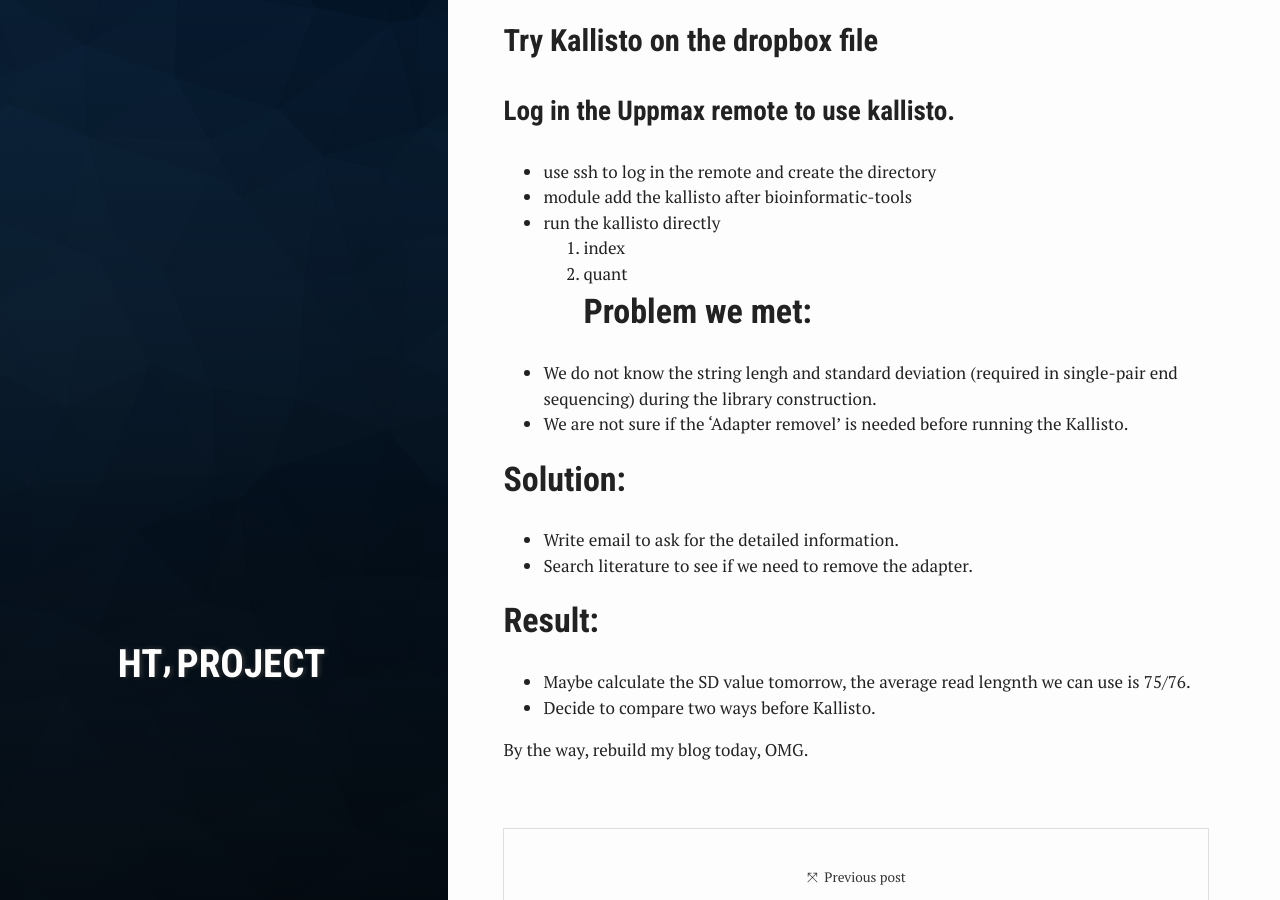
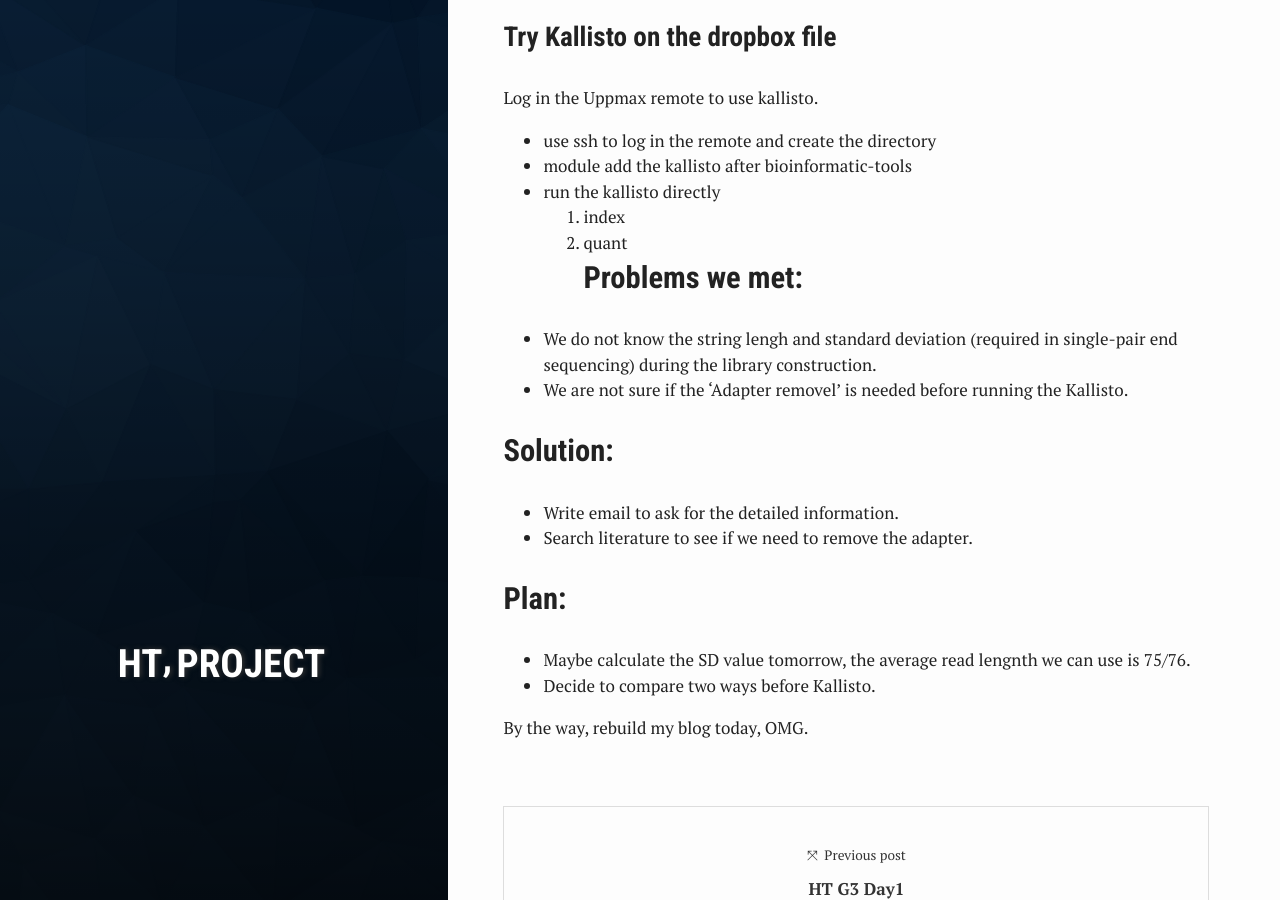
Before and after one commit to yuer0502/karen.github.io, a Jekyll site: the page built from _posts/2018-12-04-Day2.md, in a window 1280 px wide and 900 px high, scrolled down 313 px. Built offline with Jekyll 4.4.1, drawn with Linux system fonts in a browser that asks for light colours.

Commit message:
format change

```diff
--- a/_posts/2018-12-04-Day2.md
+++ b/_posts/2018-12-04-Day2.md
@@ -8,23 +8,23 @@
 ---
 Today is the first day when we start the project formally.
 
-# What we have done today:
-## Try Kallisto on the dropbox file
-### Log in the Uppmax remote to use kallisto.
+## What we have done today:
+### Try Kallisto on the dropbox file
+Log in the Uppmax remote to use kallisto.
 - use ssh to log in the remote and create the directory
 - module add the kallisto after bioinformatic-tools
 - run the kallisto directly
     1. index
     2. quant
-# Problem we met:
+## Problems we met:
 - We do not know the string lengh and standard deviation (required in single-pair end sequencing) during the library construction.
 - We are not sure if the 'Adapter removel' is needed before running the Kallisto.
 
-# Solution:
+## Solution:
 - Write email to ask for the detailed information.
 - Search literature to see if we need to remove the adapter.
 
-# Result:
+## Plan:
 - Maybe calculate the SD value tomorrow, the average read lengnth we can use is 75/76.
 - Decide to compare two ways before Kallisto.
 
```
